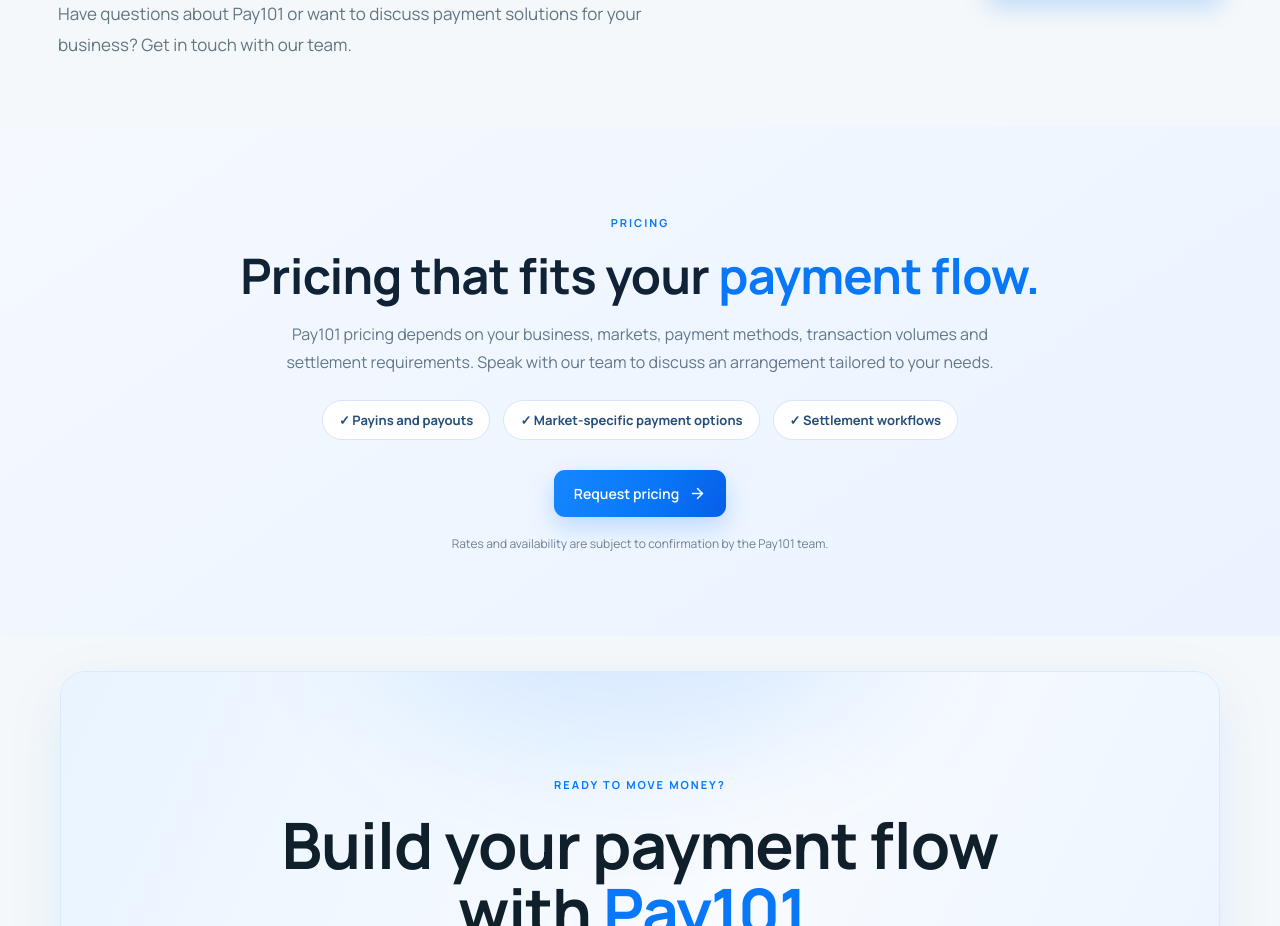
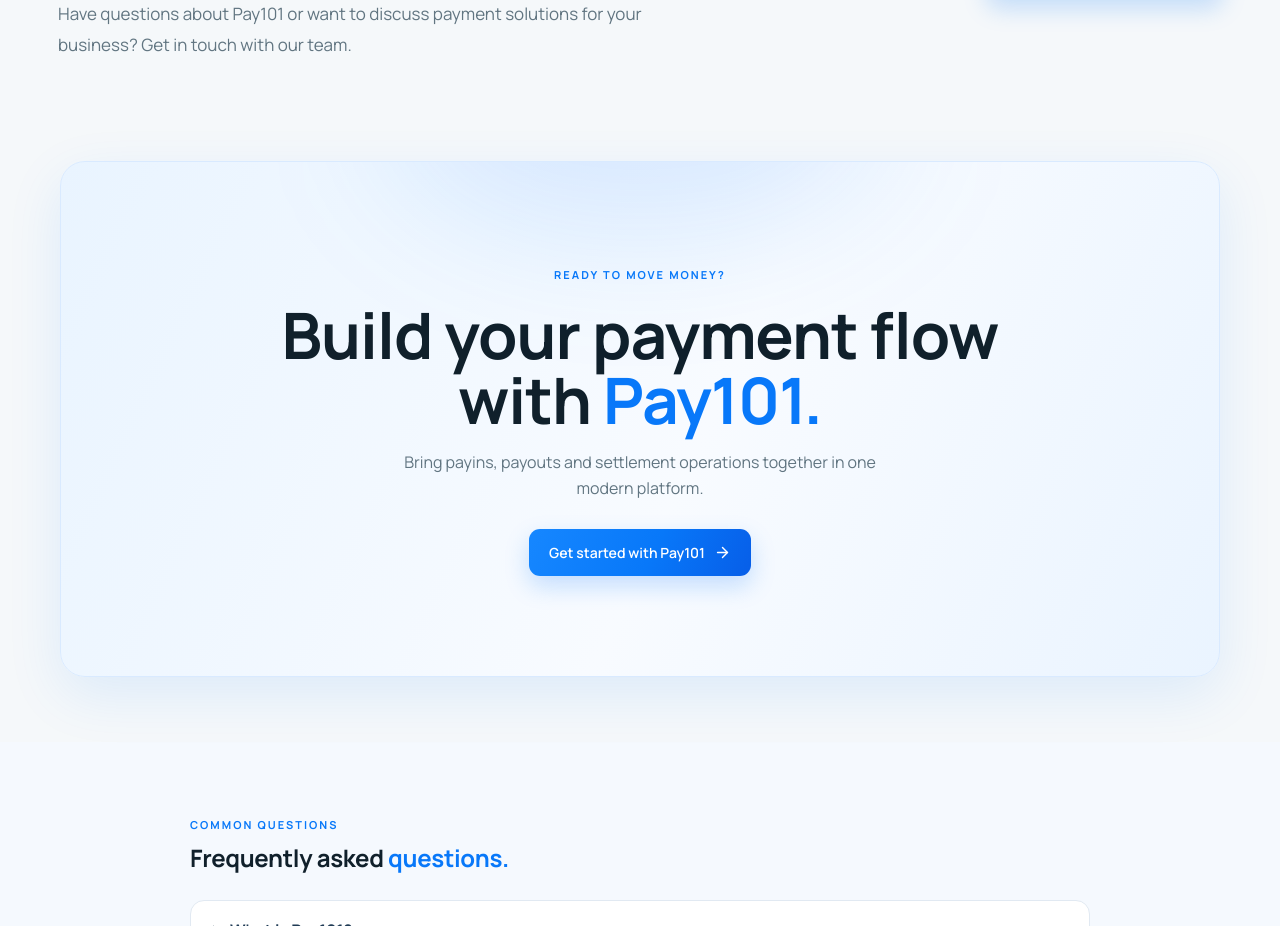
Before and after one commit to kartikmishra543/pay101-demo, a React (Vite) app: page / in a window 1280 px wide. Shown: the part 5323-6249 px from the top of the page. Built offline with nearby package versions, Linux system fonts and the light colour scheme.

Commit message:
Link Pricing header to dedicated page and remove homepage pricing section

```diff
--- a/src/main.jsx
+++ b/src/main.jsx
@@ -102,7 +102,7 @@ function App(){
      <div className="p101NavItem p101HoverDrop p101IndustriesNav"><button className="p101NavLink">Industries <span>⌄</span></button><div className="p101Drop p101IndustriesDrop">{[['E-commerce','Online stores and marketplaces','/industries/digital-businesses'],['Gaming','Top-ups, wallets and withdrawals','/industries/gaming'],['Media & Entertainment','Subscriptions, streaming and creator payouts','/industries/media-entertainment'],['Digital Businesses','Online services and partner payouts','/industries/digital-businesses']].map(([name,desc,url])=><a key={name} href={url} onClick={()=>setMenu(false)}><span><strong>{name}</strong><small>{desc}</small></span></a>)}</div></div>
      <div className="p101NavItem p101HoverDrop"><button className="p101NavLink">Markets <span>⌄</span></button><div className="p101Drop p101MarketsDrop">{[['India','in','UPI and bank transfers'],['Nepal','np','Local payment options'],['Bhutan','bt','Regional payment options'],['Brazil','br','Pix payment examples'],['Australia','au','AUD payment examples']].map(([name,iso,desc])=><a key={name} href="#markets" onClick={()=>setMenu(false)}><img src={`https://flagcdn.com/w40/${iso}.png`} alt="" loading="lazy"/><span><strong>{name}</strong><small>{desc}</small></span></a>)}<small className="p101DropNote">Markets shown for demonstration. Confirm availability with Pay101.</small></div></div>
      <a className="p101NavLink" href="/how-it-works" onClick={()=>setMenu(false)}>How it works</a>
-     <a className="p101NavLink" href="#pricing" onClick={()=>setMenu(false)}>Pricing</a>
+     <a className="p101NavLink" href="/pricing" onClick={()=>setMenu(false)}>Pricing</a>
      <div className="p101NavItem p101HoverDrop p101CompanyNav"><button className="p101NavLink">Company <span>⌄</span></button><div className="p101Drop p101CompanyDrop"><div className="p101CompanyLinks"><a href="#about" onClick={()=>setMenu(false)}><span className="p101CompanyIcon"><Globe2 size={19}/></span><span><strong>About us</strong><small>Who we are and what we build</small></span></a><a href="/blog" onClick={()=>setMenu(false)}><span className="p101CompanyIcon"><Code2 size={19}/></span><span><strong>Blog</strong><small>Payment guides and product news</small></span></a><a href="#security" onClick={()=>setMenu(false)}><span className="p101CompanyIcon"><ShieldCheck size={19}/></span><span><strong>Security</strong><small>How we protect your money</small></span></a></div><div className="p101CompanyContact"><span className="p101CompanyMail"><Mail size={20}/></span><strong>Talk to our team</strong><p>Ask which payment options fit your business.</p><a href="#contact" onClick={()=>setMenu(false)}>Contact us <ArrowRight size={15}/></a></div></div></div>
     </nav>
     <div className="p101Actions"><div className="p101Social" aria-label="Social media"><span title="LinkedIn">in</span><span title="X">𝕏</span><span title="Instagram">◎</span><span title="YouTube">▶</span></div><a className="p101Signin" href="/login">Sign in</a><a className="primary small" href="/signup">Get started <ArrowRight size={15}/></a></div>
@@ -213,7 +213,6 @@ function App(){
 
    <section id="contact" className="contactSection"><div><span className="aboutContactLabel">CONTACT OUR TEAM</span><h2>Let's talk payments.</h2><p>Have questions about Pay101 or want to discuss payment solutions for your business? Get in touch with our team.</p></div><a className="primary" href="mailto:support@pay101.uk?subject=Pay101%20Business%20Enquiry">Email support@pay101.uk <ArrowRight size={17}/></a></section>
 
-   <section id="pricing" className="p101PricingSection"><div className="p101PricingInner"><span className="kicker">PRICING</span><h2>Pricing that fits your <em>payment flow.</em></h2><p>Pay101 pricing depends on your business, markets, payment methods, transaction volumes and settlement requirements. Speak with our team to discuss an arrangement tailored to your needs.</p><div className="p101PricingFeatures"><span>✓ Payins and payouts</span><span>✓ Market-specific payment options</span><span>✓ Settlement workflows</span></div><a className="primary" href="mailto:support@pay101.uk?subject=Pay101%20Pricing%20Enquiry">Request pricing <ArrowRight size={17}/></a><small>Rates and availability are subject to confirmation by the Pay101 team.</small></div></section>
    <section className="cta"><div className="ctaGlow"/><span className="kicker">READY TO MOVE MONEY?</span><h2>Build your payment flow<br/>with <em>Pay101.</em></h2><p>Bring payins, payouts and settlement operations together in one modern platform.</p><a className="primary" href="/signup">Get started with Pay101 <ArrowRight size={17}/></a></section>
   </main>
   <Pay101Bot/>
```
